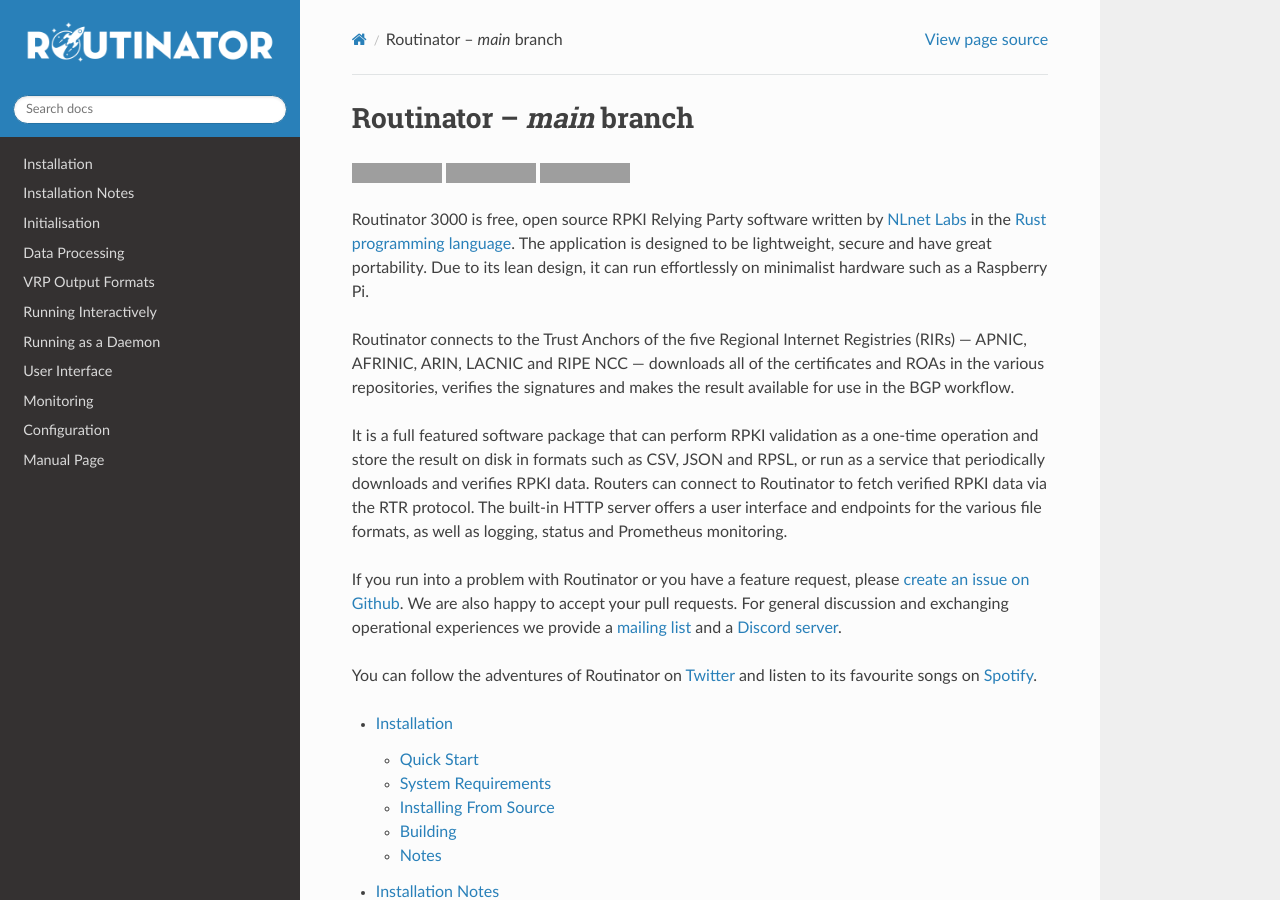
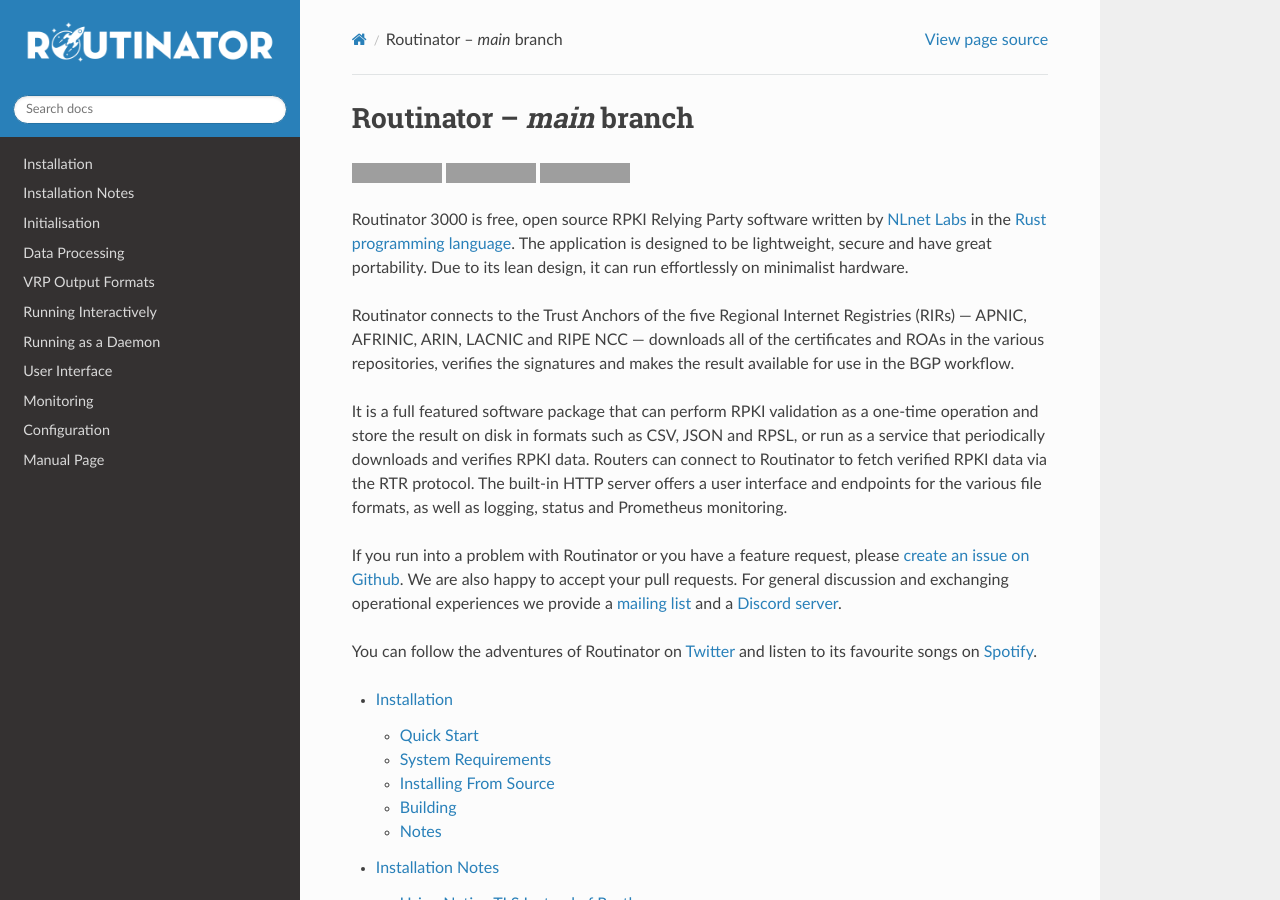
Before and after one commit to NLnetLabs/routinator, a Sphinx documentation site: the page built from source/index.rst, in a window 1280 px wide and 900 px high. Built offline with Sphinx 7.4.7 and the Read the Docs theme 2.0.0, drawn with Linux system fonts in a browser that asks for light colours; the version number could not be read and is left out; grey boxes are pictures that could not be loaded.

Commit message:
Neutral hardware

```diff
--- a/source/index.rst
+++ b/source/index.rst
@@ -18,7 +18,7 @@
 `NLnet Labs <https://nlnetlabs.nl>`_ in the `Rust programming language
 <https://www.rust-lang.org>`_. The application is designed to be lightweight,
 secure and have great portability. Due to its lean design, it can run
-effortlessly on minimalist hardware such as a Raspberry Pi.
+effortlessly on minimalist hardware.
 
 Routinator connects to the Trust Anchors of the five Regional Internet
 Registries (RIRs) — APNIC, AFRINIC, ARIN, LACNIC and RIPE NCC — downloads all of
```
